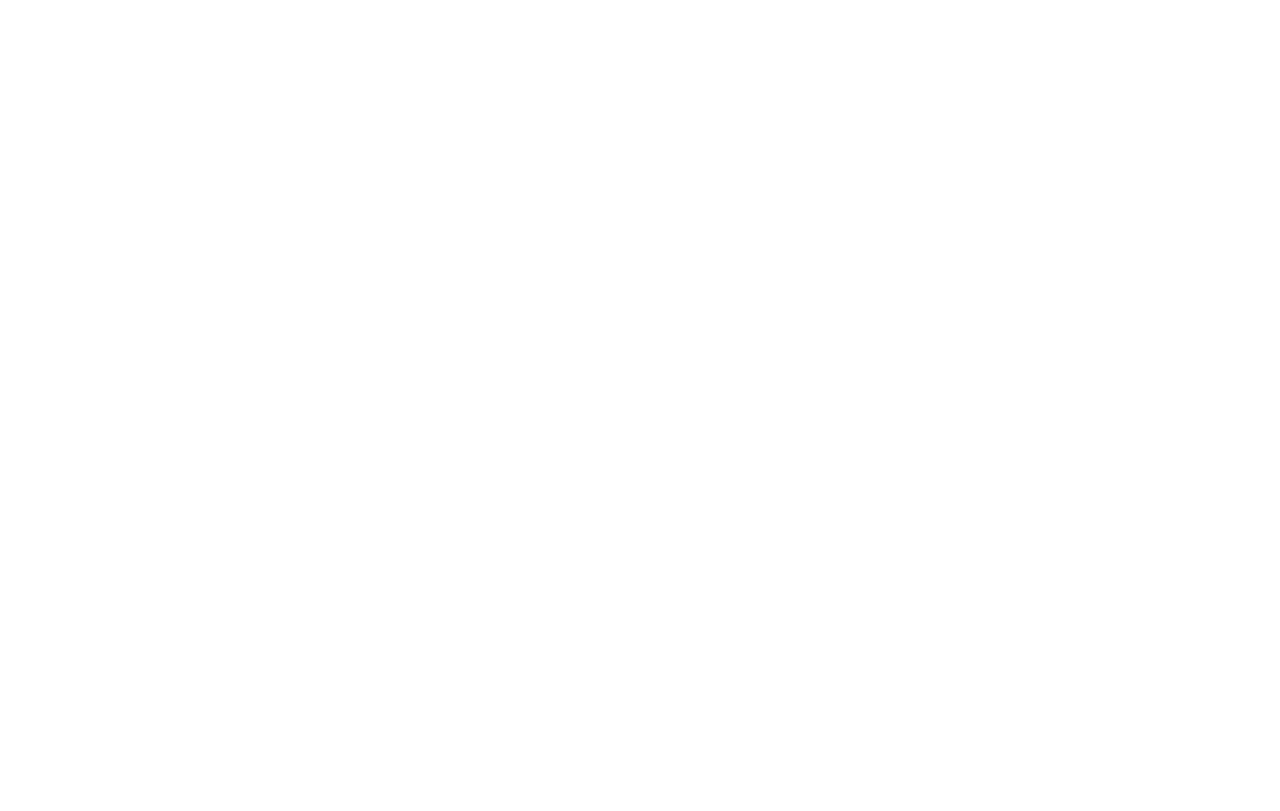
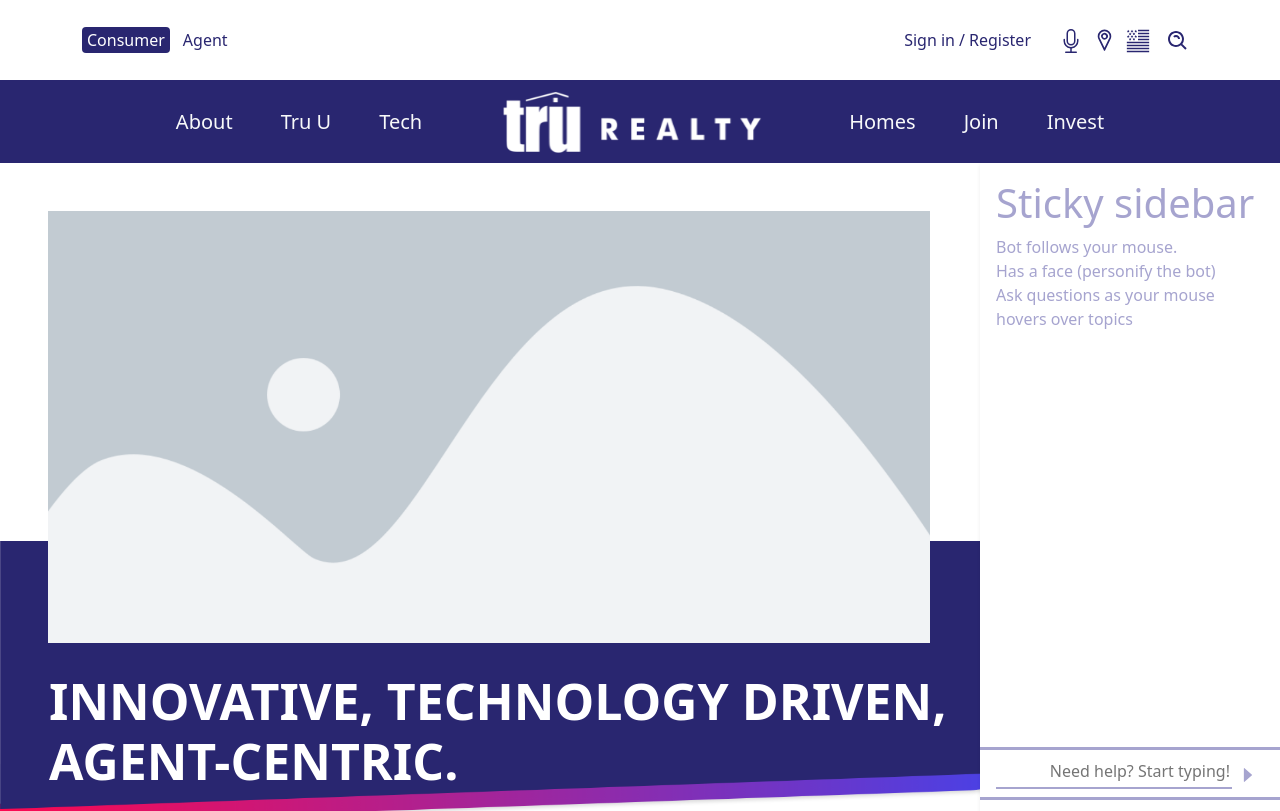
Before and after one commit to haisontop/trurealy, a React (Create React App) app: page /consumer/about in a window 1280 px wide. Before the commit this address had no page. Shown: the top 811 px of the page. Built offline with nearby package versions, Linux system fonts and the light colour scheme.

Commit message:
handle navigation

```diff
--- a/src/App.jsx
+++ b/src/App.jsx
@@ -12,8 +12,8 @@
         <Routes>
           <Route path="/" element={<Home />}>
           </Route>
-          <Route path="/homeConsumer" element={<Homecosumer />} />
-          <Route path="/aboutConsumer" element={<Aboutconsumer />} />
+          <Route path="/consumer/home" element={<Homecosumer />} />
+          <Route path="/consumer/about" element={<Aboutconsumer />} />
         </Routes>
       </BrowserRouter>
     </div>
--- a/src/components/Navigation.jsx
+++ b/src/components/Navigation.jsx
@@ -1,5 +1,5 @@
-import { Link } from "react-router-dom";
-import React, { useState } from "react";
+import { Link, useLocation, useParams } from "react-router-dom";
+import React, { useEffect, useState } from "react";
 import { BsMic } from "react-icons/bs";
 import { VscLocation } from "react-icons/vsc";
 import { GiUsaFlag } from "react-icons/gi";
@@ -13,10 +13,33 @@
   InputGroup,
   Nav,
 } from "react-bootstrap";
+import { useNavigate } from "react-router-dom";
 
 const Navigation = () => {
   const [isOpen, setIsOpen] = useState(false);
   const [role, setRole] = useState("");
+  const navigate = useNavigate();
+  let location = useLocation();
+
+  const handleSelectConsumer = () => {
+    navigate("/consumer/home");
+  };
+
+  const handleSelectAgent = () => {
+    navigate("/agent/home");
+  };
+
+  useEffect(() => {
+    const locations = location.pathname.split("/");
+    if (locations.length > 0) {
+      if (locations[1] === "consumer") {
+        setRole("consumer");
+      } else if (locations[1] === "agent") {
+        setRole("agent");
+      }
+    }
+  }, [location]);
+
   return (
     <>
       <div
@@ -34,7 +57,7 @@
               }`}
               type="button"
               variant="light"
-              onClick={() => setRole("consumer")}
+              onClick={handleSelectConsumer}
             >
               Consumer
             </Button>
@@ -45,7 +68,7 @@
                   : "bg-white text-primary"
               }`}
               variant="light"
-              onClick={() => setRole("agent")}
+              onClick={handleSelectAgent}
             >
               Agent
             </Button>
@@ -124,12 +147,15 @@
       >
         <Container className="d-flex justify-content-center mx-10">
           <div className="d-flex">
-            <Link to="/about" className="text-decoration-none my-auto">
+            <Link
+              to={`/${role}/about`}
+              className="text-decoration-none my-auto"
+            >
               <Nav.Link
-                className={`fs-5  d-flex align-items-center ${
+                className={`fs-5  d-flex align-items-center text-decoration-none my-auto ${
                   role === "agent" ? "text-primary" : "text-light"
                 }`}
-                to="/about"
+                href={!!role ? `/${role}/about` : ""}
               >
                 About
               </Nav.Link>
@@ -156,19 +182,18 @@
             </Link>
           </div>
           <div className="mx-3 px-5">
+            <Link to="/">
               <img
                 src={`${
-                role === "agent" ? "/assets/logo.png" : "/assets/logo-white.png"
+                  role === "agent"
+                    ? "/assets/logo.png"
+                    : "/assets/logo-white.png"
                 }`}
                 alt=""
                 height="67px"
-              // width={`${
-              //   role === "agent"
-              //     ? "306px"
-              //     : "269px"
-              // }`}
                 width="267px"
               />
+            </Link>
           </div>
           <div className="d-flex">
             <Link to="/homes" className="text-decoration-none my-auto">
```
Lines whose indentation alone changed are shown as unchanged.
